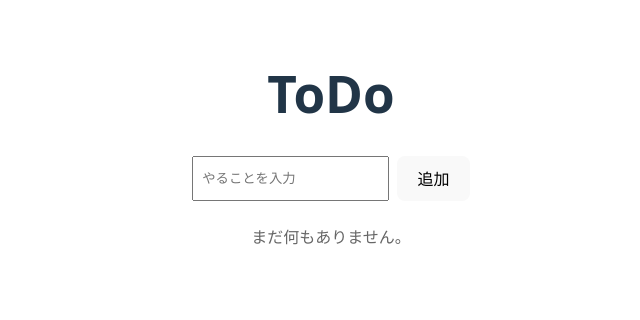
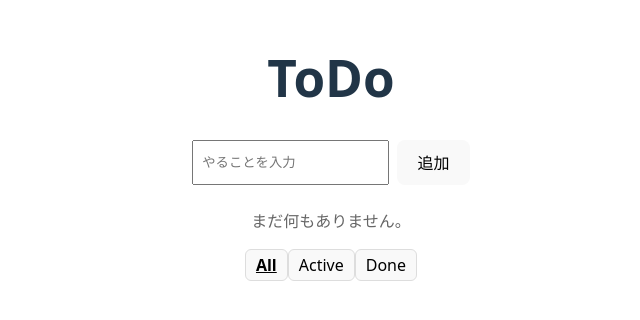
Before and after one commit to nishino203xx/react-study-project, a React (Vite) app in the folder app/: page / in a window 1280 px wide. Shown: the part 252-572 px from the top of the page, without its empty margins (309-949 px from the left). Built offline with nearby package versions, Linux system fonts and the light colour scheme.

Commit message:
update:フィルター機能を追加

```diff
--- a/app/src/App.tsx
+++ b/app/src/App.tsx
@@ -51,6 +51,16 @@ function App() {
     setTodos((prev) => prev.filter((t) => t.id !== id));
   };
 
+  type Filter = "all" | "active" | "done";
+
+  const [filter, setFilter] = useState<Filter>("all");
+
+  const visibleTodos = todos.filter((t) => {
+    if (filter === "active") return !t.done;
+    if (filter === "done") return t.done;
+    return true;
+  });
+
   useEffect(() => {
     try {
       localStorage.setItem(STORAGE_KEY, JSON.stringify(todos));
@@ -81,7 +91,7 @@ function App() {
         {todos.length === 0 && (
           <li style={{ color: "#666" }}>まだ何もありません。</li>
         )}
-        {todos.map((t) => (
+        {visibleTodos.map((t) => (
           <li
             key={t.id}
             style={{
@@ -115,6 +125,23 @@ function App() {
           </li>
         ))}
       </ul>
+      <div>
+        {(["all", "active", "done"] as const).map((f) => (
+          <button
+            type="button"
+            onClick={() => setFilter(f)}
+            style={{
+              padding: "4px 10px",
+              border: "1px solid #ddd",
+              borderRadius: 6,
+              fontWeight: filter === f ? "bold" : "normal",
+              textDecoration: filter === f ? "underline" : "none",
+            }}
+          >
+            {f === "all" ? "All" : f === "active" ? "Active" : "Done"}
+          </button>
+        ))}
+      </div>
     </main>
   );
 }
```
